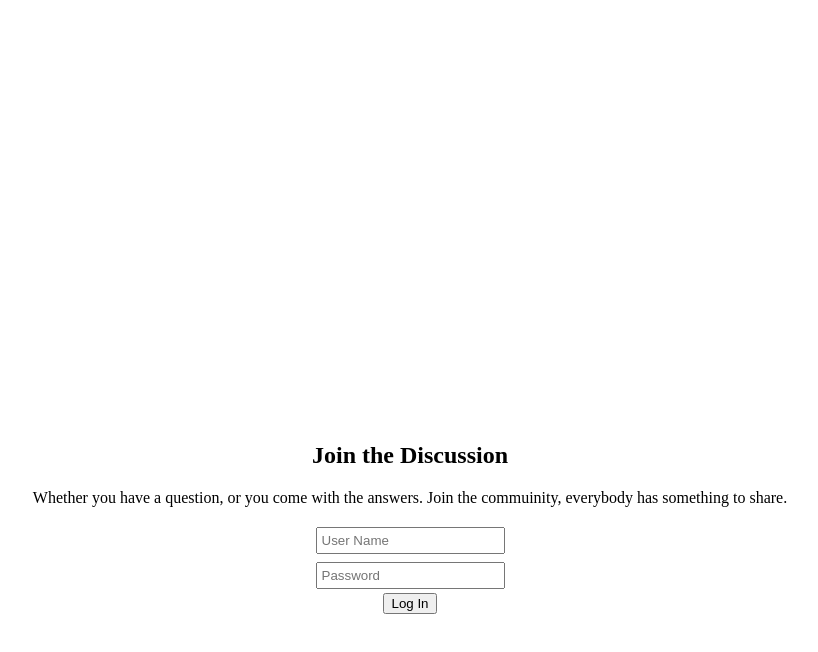
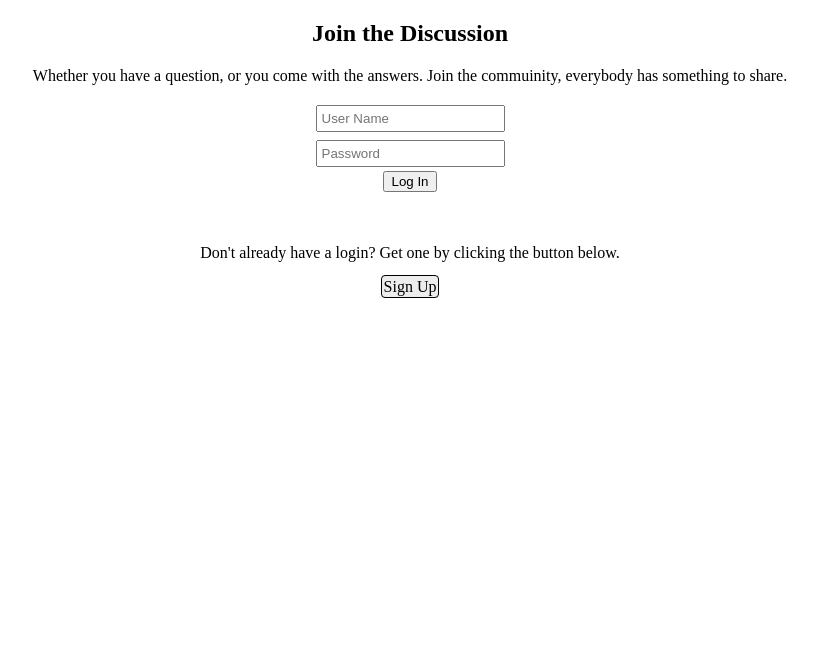
Before and after one commit to aaron-quickstart/project4repo, a React (Vite) app in the folder project4app/: page / in a window 1280 px wide. Shown: the top 652 px of the page, without its empty margins (230-1048 px from the left). Built offline with nearby package versions, Linux system fonts and the light colour scheme.

Commit message:
fixed Log in screen, again

```diff
--- a/project4app/src/AppGlobal.css
+++ b/project4app/src/AppGlobal.css
@@ -2,10 +2,19 @@
     display: flexbox;
     align-items: center;
     text-align: center;
-    margin-top: 35%;
+    margin:auto;
 }
 
 input{
     padding:0.25rem;
     margin:0.25rem;
 }
+
+.buttonLink{
+    text-decoration: none;
+    color: black;
+    background-color: hsl(0, 0%, 93%);
+    border: solid, 1px;
+    border-radius: 0.25rem;
+    padding: 0.125rem;
+}
--- a/project4app/src/LogInScreen.jsx
+++ b/project4app/src/LogInScreen.jsx
@@ -1,6 +1,6 @@
 import { useState } from 'react';
 import axios from 'axios';  // npm install axios react-router-dom
-import { useNavigate } from 'react-router-dom';
+import { Link, useNavigate } from 'react-router-dom';
 
 
 export default function LoginScreen()
@@ -11,13 +11,13 @@ export default function LoginScreen()
     const handleSubmit = async(e) => {
         e.preventDefault();
         try{
-        const response = await axios.post('http://localhost:3000/' , formData);  //this Will be the URL of the API I think on riplet
+        const response = await axios.post('http://localhost:3000/login' , formData);  //this Will be the URL of the API I think on riplet
         if(response.data.success)
         {
-            alert(response.data.message);
-            localStorage.setItem('username', formData.user_name);
-            console.log('Navigating to home...');
-            navigate('/dashboard');
+            alert(response.data.message)
+            localStorage.setItem('username', formData.user_name)
+            console.log('Navigating to home...')
+            navigate('/dashboard')
     }
     else {
       alert(response.data.message);
@@ -46,6 +46,13 @@ export default function LoginScreen()
             <br/>
                     <button type='submit'>Log In</button>
             </form>
+            <br/><br/>
+            <section className='newUser'>
+                <p>
+                    Don't already have a login?  Get one by clicking the button below.
+                </p>
+                <Link className='buttonLink' to='/register'>Sign Up</Link>
+            </section>
         </>
     );
 }
```
